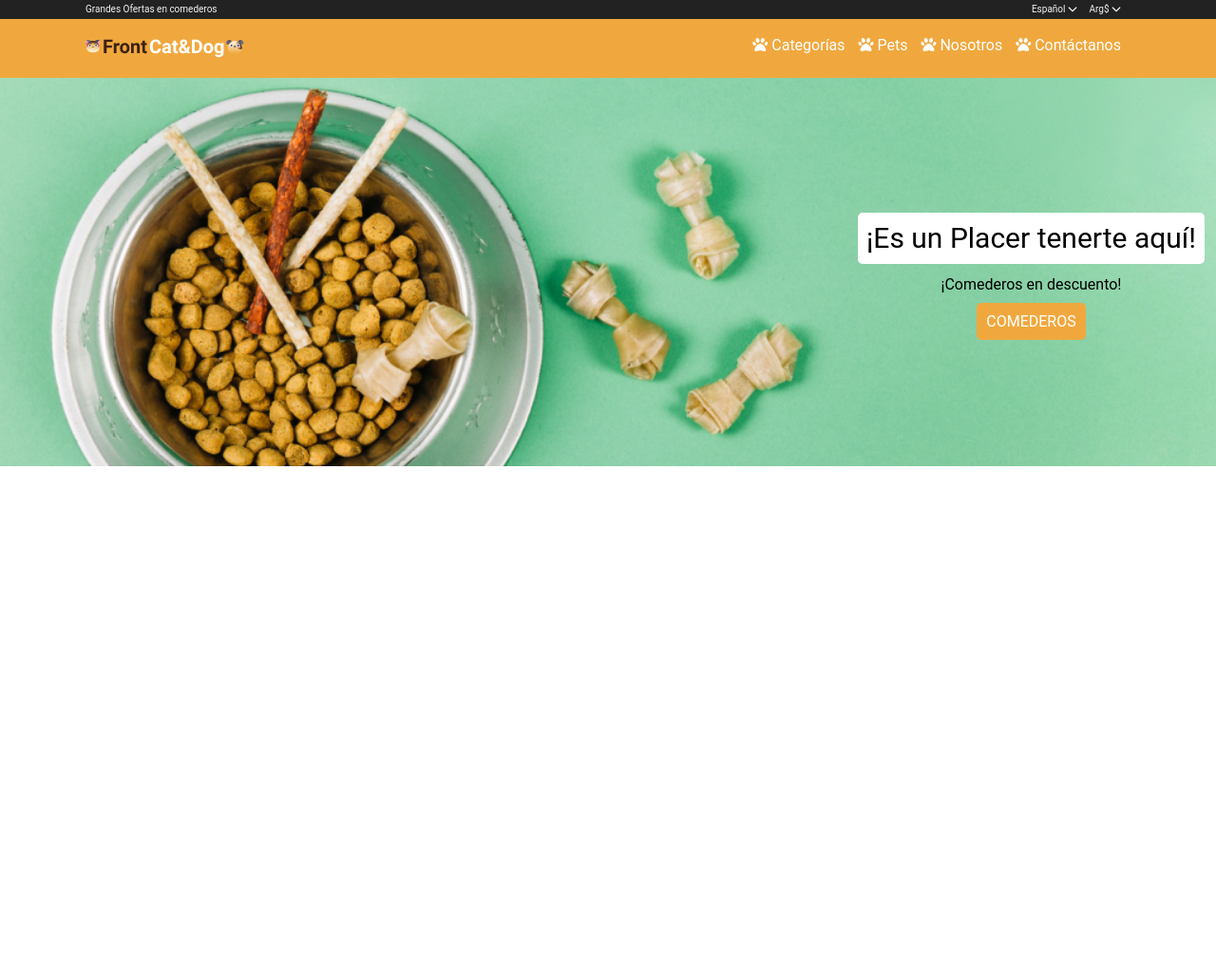
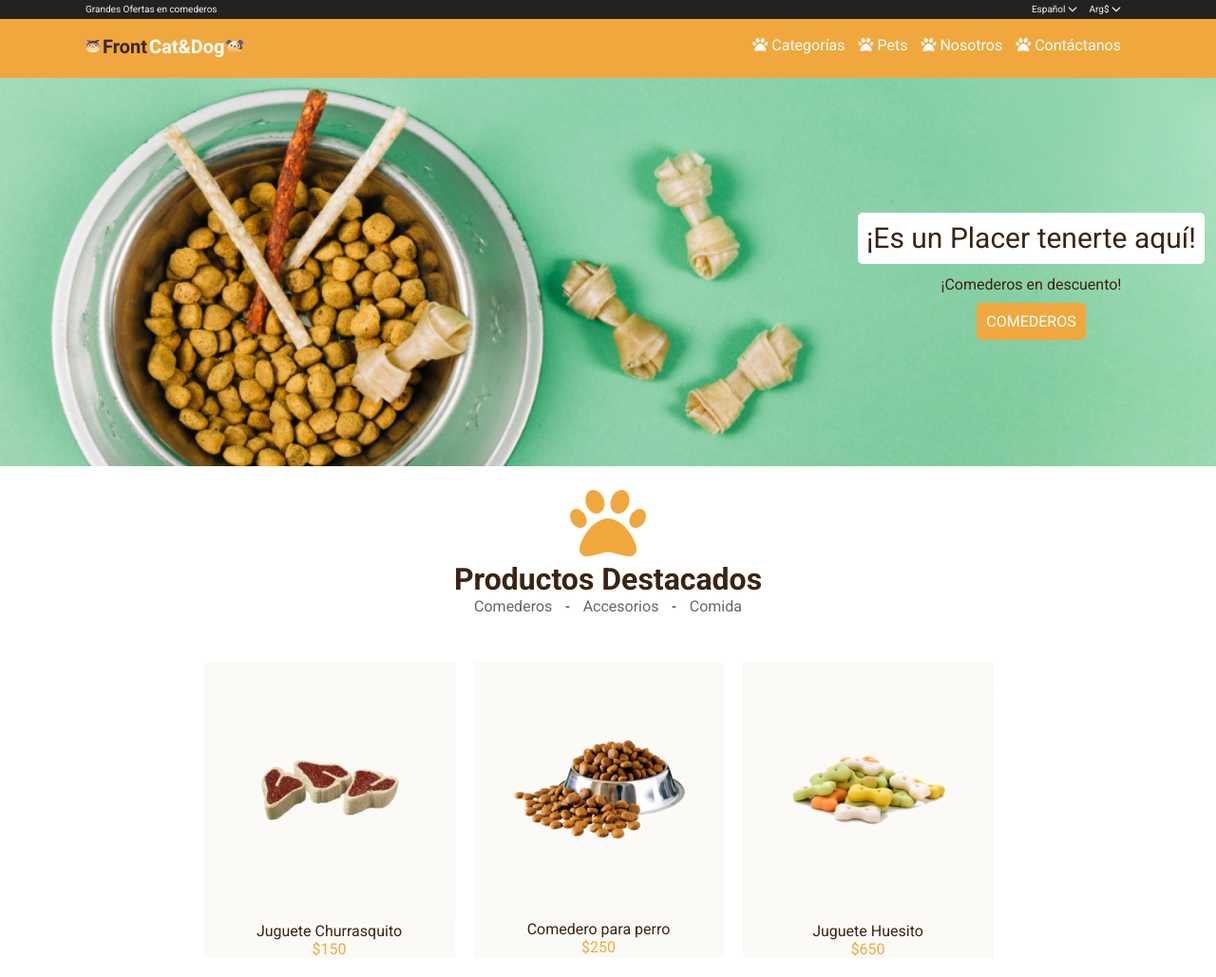
Before and after one commit to felipejoq/petshop-maqueta, a plain HTML site: page index.html in a window 1280 px wide. Shown: the whole page at 95% size. Before the commit the page ends 800 px from the top, so only its background shows below. Drawn offline with Linux system fonts and the light colour scheme.

Commit message:
Desarrollo de la lista de productos .main

```diff
--- a/css/style.css
+++ b/css/style.css
@@ -1,7 +1,19 @@
+@import url('https://fonts.googleapis.com/css2?family=Roboto:wght@400;700&display=swap');
+
 * {
     margin: 0;
     padding: 0;
 }
+
+body, a {
+    color: #3C2313;
+    font-family: 'Roboto', sans-serif;
+}
+
+.text-orange {
+    color: #F0A83E;
+}
+
 
 .first {
     display: flex;
@@ -10,7 +22,6 @@
     background-color: #222;
     height: 20px;
     color: #F3F3F3;
-    font-family: 'Roboto';
     font-style: normal;
     font-weight: 400;
     font-size: 10px;
@@ -34,8 +45,6 @@
 }
 
 .options {
-    display: inline-block;
-    position: relative;
     float: right;
 }
 
@@ -61,7 +70,6 @@
 .navbar {
     display: inline-block;
     color: #FFF;
-    font-family: 'Roboto';
     font-style: normal;
     font-weight: 400;
     float: right;
@@ -94,7 +102,6 @@
 
 .title-banner{
     border-radius: 5px;
-    font-family: "Roboto";
     font-weight: 400;
     font-size: 30px;
     line-height: 36px;
@@ -106,10 +113,10 @@
     display: flex;
     align-items: center;
     justify-content: center;
+    color: #3C2313;
 }
 
 .description-banner {
-    font-family: "Roboto";
     font-weight: 400;
     font-size: 16px;
     line-height: 20px;
@@ -119,6 +126,7 @@
     width: 365px;
     height: 19px;
     margin-top: 12px;
+    color: #3C2313;
 }
 
 .button-header {
@@ -131,7 +139,6 @@
 
 .button-accion-header{
     border-radius: 5px;
-    font-family: "Roboto";
     font-weight: 400;
     font-size: 16px;
     line-height: 20px;
@@ -143,5 +150,57 @@
 
 .button-accion-header:hover {
     background-color: #d8932a;
+}
+
+.main {
+    margin-top: 20px;
+    margin-bottom: 20px;
+}
+
+.header-main {
+    text-align: center;
+}
+
+h1.title-main {
     font-weight: 700;
 }
+
+.pets {
+    font-size: 80px;
+}
+
+.products {
+    display: flex;
+    flex-flow: row wrap;
+    justify-content: center;
+    margin-top: 50px;
+}
+
+.card {
+    max-width: 264px;
+    margin-right: 20px;
+    background-color: #FBFAF6;
+}
+
+.card a {
+    text-decoration: none;
+}
+
+ul.categories li {
+    display: inline;
+    margin: 5px;
+}
+
+ul.categories a {
+    color: #666666;
+    text-decoration: none;
+}
+
+ul.categories a:hover {
+    color: #000000;
+}
+
+ul.categories li + li::before {
+    margin-right: 10px;
+    content: " - ";
+}
--- a/index.html
+++ b/index.html
@@ -68,5 +68,49 @@
         </div>
       </div>
     </div>
+
+    <div class="main">
+      <div class="header-main">
+        <i class="fa-solid fa-paw pets text-orange"></i>
+        <h1 class="title-main">Productos Destacados</h1>
+        <ul class="categories">
+          <li><a href="#">Comederos</a></li>
+          <li><a href="#">Accesorios</a></li>
+          <li><a href="#">Comida</a></li>
+        </ul>
+
+        <div class="products">
+          <div class="card">
+            <div class="card-img">
+              <img src="./img/products/churrasquito.png" alt="Churrasquito" />
+            </div>
+            <div class="card-title">
+              <a href="#">Juguete Churrasquito</a>
+            </div>
+            <div class="card-price text-orange">$150</div>
+          </div>
+
+          <div class="card">
+            <div class="card-img">
+              <img src="./img/products/comedero.png" alt="Churrasquito" />
+            </div>
+            <div class="card-title">
+              <a href="#">Comedero para perro</a>
+            </div>
+            <div class="card-price text-orange">$250</div>
+          </div>
+
+          <div class="card">
+            <div class="card-img">
+              <img src="./img/products/huesito.png" alt="Churrasquito" />
+            </div>
+            <div class="card-title">
+              <a href="#">Juguete Huesito</a>
+            </div>
+            <div class="card-price text-orange">$650</div>
+          </div>
+        </div>
+      </div>
+    </div>
   </body>
 </html>
```
Also changed, not shown: img/pets.png (added), img/products/churrasquito.png (added), img/products/comedero.png (added), img/products/huesito.png (added).
